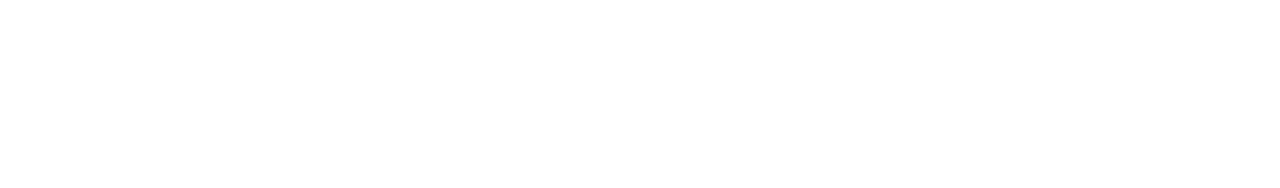
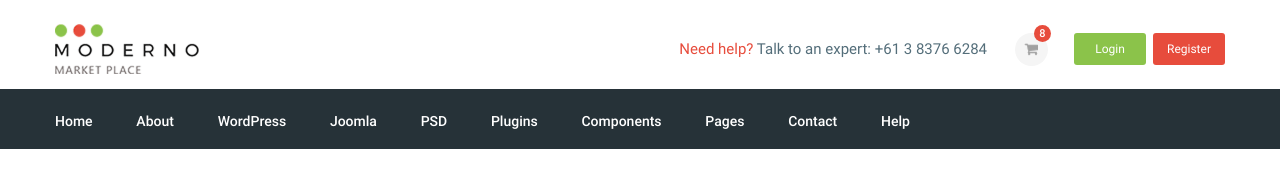
Before and after one commit to MikhailR/Moderno, a website: page app/index.html in a window 1280 px wide. Drawn offline with nearby package versions, Linux system fonts and the light colour scheme; files that its build step writes are made by us from their sources.

Commit message:
08.07.20 - HEADER

```diff
--- a/app/index.html
+++ b/app/index.html
@@ -9,6 +9,68 @@
 	<title>Moderno</title>
 </head>
 <body>
+	<header class="header">
+		<div class="header__top">
+			<div class="container">
+				<div class="header__top-inner">
+					<a href="#" class="header__logo">
+						<img src="images/logo.png" alt="Logotype">
+					</a>
+					<div class="header__help">
+						<a class="header__help-text" href="tel:61383766284">Need help? </a>
+						 Talk to an expert:
+						<a class="header__help-phone" href="tel:61383766284">+61 3 8376 6284</a>
+					</div>
+					<div class="header__actions">
+						<a class="header__cart header__cart--active" href="#">
+							<span class="header__cart-number">8</span>
+							<img src="images/icon-cart.png" alt="Icon cart">
+						</a>
+						<a class="header__button header__button--login" href="#">Login</a>
+						<a class="header__button header__button--register" href="#">Register</a>
+					</div>
+				</div>
+			</div>
+		</div>
+		<div class="header__bottom">
+			<div class="container">
+				<nav class="header__navigation">
+					<ul class="header__menu">
+						<li class="header__menu-item">
+							<a class="header__menu-link" href="#">Home</a>
+						</li>
+						<li class="header__menu-item">
+							<a class="header__menu-link" href="#">About</a>
+						</li>
+						<li class="header__menu-item">
+							<a class="header__menu-link" href="#">WordPress</a>
+						</li>
+						<li class="header__menu-item">
+							<a class="header__menu-link" href="#">Joomla</a>
+						</li>
+						<li class="header__menu-item">
+							<a class="header__menu-link" href="#">PSD</a>
+						</li>
+						<li class="header__menu-item">
+							<a class="header__menu-link" href="#">Plugins</a>
+						</li>
+						<li class="header__menu-item">
+							<a class="header__menu-link" href="#">Components</a>
+						</li>
+						<li class="header__menu-item">
+							<a class="header__menu-link" href="#">Pages</a>
+						</li>
+						<li class="header__menu-item">
+							<a class="header__menu-link" href="#">Contact</a>
+						</li>
+						<li class="header__menu-item">
+							<a class="header__menu-link" href="#">Help</a>
+						</li>
+					</ul>
+				</nav>
+			</div>
+		</div>
+	</header>
 
 	<script src="https://ajax.googleapis.com/ajax/libs/jquery/3.5.1/jquery.min.js"></script>
 	<script src="js/libs.min.js"></script>
--- /dev/null
+++ b/app/scss/_fonts.scss
@@ -0,0 +1,21 @@
+@font-face {
+	font-family: 'Roboto';
+	src: url('../fonts/Roboto-Regular.woff2') format('woff2'), url('../fonts/Roboto-Regular.woff') format('woff');
+	font-weight: 400;
+	font-style: normal;
+	font-display: swap;
+}
+@font-face {
+	font-family: 'Roboto';
+	src: url('../fonts/Roboto-Medium.woff2') format('woff2'), url('../fonts/Roboto-Medium.woff') format('woff');
+	font-weight: 500;
+	font-style: normal;
+	font-display: swap;
+}
+@font-face {
+	font-family: 'Roboto';
+	src: url('../fonts/Roboto-Bold.woff2') format('woff2'), url('../fonts/Roboto-Bold.woff') format('woff');
+	font-weight: 700;
+	font-style: normal;
+	font-display: swap;
+}
--- /dev/null
+++ b/app/scss/_global.scss
@@ -0,0 +1,41 @@
+html {
+	box-sizing: border-box;
+}
+
+*, *::before, *::after {
+	box-sizing: inherit;
+	margin: 0;
+	padding: 0;
+}
+
+a {
+	display: inline-block;
+	text-decoration: none;
+}
+
+button {
+	cursor: pointer;
+	display: inline-block;
+	border: none;
+	background: transparent;
+}
+
+ul, li {
+	list-style: none;
+}
+
+body {
+	background: #ffffff;
+	font-family: 'Roboto', sans-serif;
+	font-weight: 400;
+	font-size: 15px;
+	line-height: 1.2;
+	color:$text-dark;
+}
+
+.container {
+	max-width: 1200px;
+	min-width: 320px;
+	margin: 0 auto;
+	padding: 0 15px;
+}
--- /dev/null
+++ b/app/scss/_header.scss
@@ -0,0 +1,154 @@
+.header {
+	&__top {
+		padding: 24px 0 15px;
+	}
+	&__top-inner {
+		display: flex;
+		justify-content: space-between;
+		align-items: center;
+	}
+	&__logo {
+		display: inline-block;
+		width: 144px;
+		img {
+			display: block;
+			width: 100%;
+		}
+	}
+	&__help {
+		color: $text-light;
+		margin-left: auto;
+	}
+	&__help-text {
+		color: $color-red;
+		position: relative;
+		&::after {
+			background: $color-red;
+		}
+	}
+	&__help-phone {
+		color: $text-light;
+		position: relative;
+		&::after {
+			background: $text-light;
+		}
+	}
+	&__help-text::after, &__help-phone::after {
+		content: '';
+		width: 0;
+		height: 2px;
+		position: absolute;
+		left: 50%;
+		bottom: -3px;
+		transform: translateX(-50%);
+		transition-duration: 0.3s;
+	}
+	&__help-text:hover::after, &__help-text:focus::after,
+	&__help-phone:hover::after, &__help-phone:focus::after {
+		width: 100%;
+	}
+	&__actions {
+		display: flex;
+		align-items: center;
+		margin-left: 28px;
+	}
+	&__cart {
+		display: flex;
+		justify-content: center;
+		align-items: center;
+		width: 33px;
+		height: 33px;
+		border-radius: 50%;
+		background: #f5f5f5;
+		position: relative;
+		transition-duration: 0.3s;
+		img {
+			display: block;
+			width: 14px;
+			height: auto;
+			transform: translateX(-1px);
+		}
+		&:hover, &:focus {
+			box-shadow: 0 0 10px #aaaaaa;
+		}
+	}
+	&__cart-number {
+		display: none;
+	}
+	&__cart--active .header__cart-number {
+		display: flex;
+		justify-content: center;
+		align-items: center;
+		width: 17px;
+		height: 17px;
+		border-radius: 50%;
+		background:$color-red;
+		font-weight: 500;
+		font-size: 11px;
+		line-height: 1;
+		color: #ffffff;
+		position: absolute;
+		right: -3px;
+		top: -8px;
+	}
+	&__button {
+		display: inline-block;
+		width: 72px;
+		padding: 9px 0 8px;
+		font-size: 12px;
+		// line-height: 1;
+		color: #ffffff;
+		text-align: center;
+		border-radius: 3px;
+		transition-duration: 0.3s;
+	}
+	&__button--login {
+		background: $color-green;
+		margin-left: 26px;
+		&:hover, &:focus {
+			box-shadow: 0 0 15px $color-green;
+		}
+
+	}
+	&__button--register {
+		background:$color-red;
+		margin-left: 7px;
+		&:hover, &:focus {
+			box-shadow: 0 0 10px $color-red;
+		}
+	}
+	&__bottom {
+		background: $text-dark;
+	}
+	&__navigation {
+		padding: 22px 0 18px;
+	}
+	&__menu-item {
+		display: inline-block;
+		& + .header__menu-item {
+			margin-left: 40px;
+		}
+	}
+	&__menu-link {
+		font-weight: 500;
+		font-size: 14px;
+		line-height: 1.43;
+		color: #ffffff;
+		position: relative;
+		transition-duration: 0.3s;
+		&::after {
+			content: '';
+			width: 0;
+			height: 2px;
+			background: #ffffff;
+			position: absolute;
+			left: 50%;
+			bottom: -3px;
+			transform: translateX(-50%);
+			transition-duration: 0.3s;
+		}
+		&:hover::after, &:focus::after {
+			width: 100%;
+		}
+	}
+}
--- /dev/null
+++ b/app/scss/_vars.scss
@@ -0,0 +1,4 @@
+$text-light: #546e7a;
+$text-dark: #263238;
+$color-red: #e74c3c;
+$color-green: #8bc34a;
--- a/app/scss/style.scss
+++ b/app/scss/style.scss
@@ -0,0 +1,5 @@
+@import 'vars';
+@import 'fonts';
+@import 'global';
+
+@import 'header';
--- a/gulpfile.js
+++ b/gulpfile.js
@@ -8,7 +8,7 @@ let gulp = require('gulp'),
 		cssmin = require('gulp-cssmin');
 
 gulp.task('sass', function(){
-	return gulp.src('app/scss/style.scss')
+	return gulp.src('app/scss/**/*.scss')
 					.pipe(sass({outputStyle: 'compressed'}))
 					.pipe(rename({suffix: '.min'}))
 					.pipe(autoprefixer({
@@ -57,7 +57,7 @@ gulp.task('browser-sync', function() {
 });
 
 gulp.task('watch', function(){
-	gulp.watch('app/scss/style.scss', gulp.parallel('sass'));
+	gulp.watch('app/scss/**/*.scss', gulp.parallel('sass'));
 	gulp.watch('app/*.html', gulp.parallel('html'));
 	gulp.watch('app/js/*.js', gulp.parallel('js'));
 });
```
Also changed, not shown: app/fonts/Roboto-Bold.woff (added), app/fonts/Roboto-Bold.woff2 (added), app/fonts/Roboto-Medium.woff (added), app/fonts/Roboto-Medium.woff2 (added), app/fonts/Roboto-Regular.woff (added), app/fonts/Roboto-Regular.woff2 (added), app/images/icon-cart.png (added), app/images/icon-search.png (added), app/images/logo.png (added), app/images/top-bg.jpg (added), app/js/libs.min.js (added).
